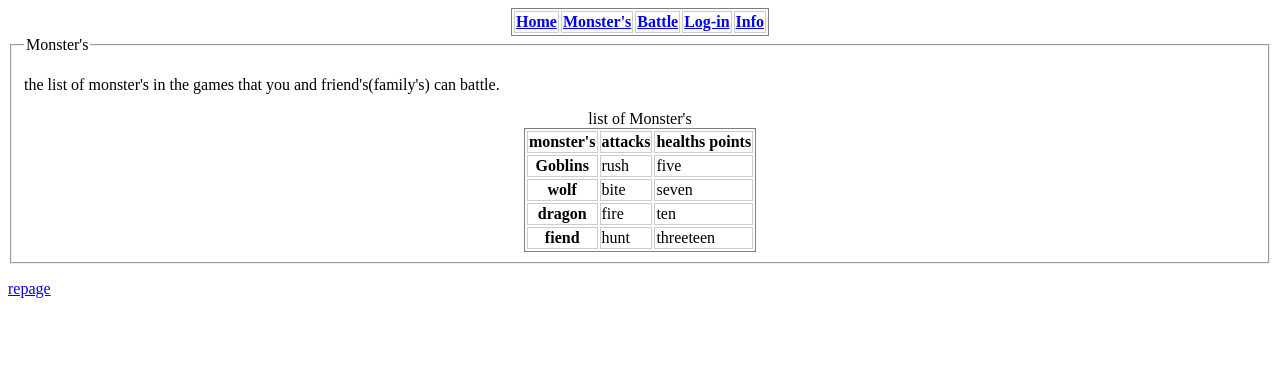
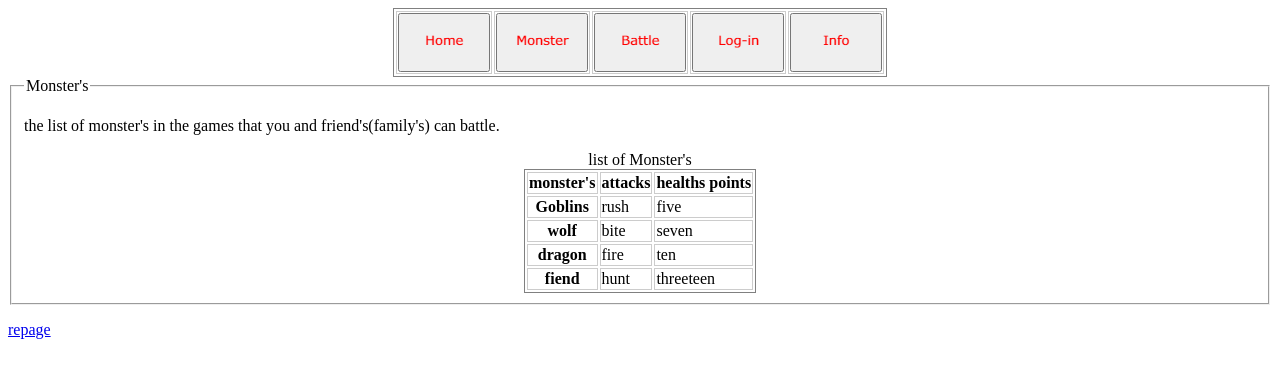
Before and after one commit to MarkDMatzke/markdmatzke.github.io, a plain HTML site: page pages/monster.html in a window 1280 px wide. Drawn offline with Linux system fonts and the light colour scheme.

Commit message:
Update monster.html

```diff
--- a/pages/monster.html
+++ b/pages/monster.html
@@ -15,11 +15,11 @@
     <center>
     <table>
     <tr>
-      <th> <a href="../index.html"> Home </a> </th>
-      <th> <a href="/pages/monster.html"> Monster's </a> </th>
-      <th> <a href="/pages/page1.html"> Battle </a>
-      <th> <a href="/pages/Log-in.html"> Log-in </a> </th>
-      <th> <a href="/pages/Info.html"> Info </a> </th>
+      <th> <a href="../index.html"><button type="button"> <img src="/image/button/home button.png" width="76" height="50"></button> </a>
+      <th> <a href="/pages/monster.html"><button type="button"> <img src="/image/button/monsterbuttom.png" width="76" height="50"></button> </a>
+      <th> <a href="/pages/page1.html"><button type="button"> <img src="/image/button/battlebuttom.png" width="76" height="50"></button></a>
+      <th> <a href="/pages/Log-in.html"><button type="button"><img src="/image/button/Log-inbuttom.png" width="76" height="50"></button></a>
+      <th> <a href="/pages/Info.html"> <button type="button"><img src="/image/button/Infobuttom.png" width"76" height="50"></button></a>
 
     </tr>
       </table>
```
